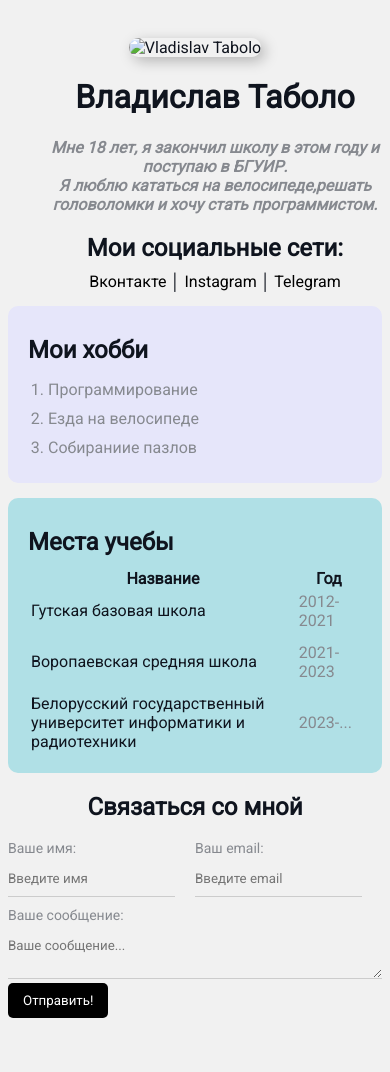
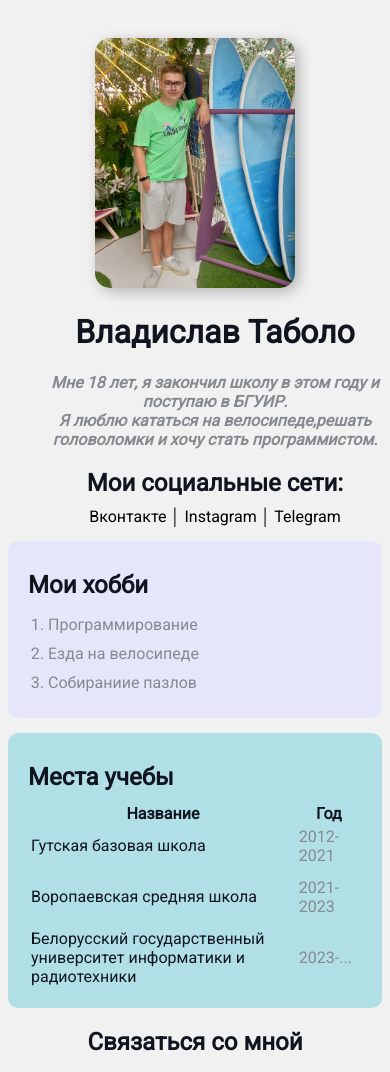
Before and after one commit to VladislavTabolo2005/VladislavTaboloResume, a plain HTML site: page index.html in a window 390 px wide. Shown: the top 1072 px of the page. Before the commit the page ends 1026 px from the top, so only its background shows below. Drawn offline with Linux system fonts and the light colour scheme.

Commit message:
Add files via upload
fix bugs:)

```diff
--- a/index.html
+++ b/index.html
@@ -11,7 +11,7 @@
 <body>
   <div class="container">
     <div class="info">
-    <img class="photo" src="/images/vlad.webp" alt="Vladislav Tabolo">
+    <img class="photo" src="vlad.webp" alt="Vladislav Tabolo">
     <div class="text-info">
    <h1>Владислав Таболо</h1>
    <p>Мне 18 лет, я закончил школу в этом году и поступаю в БГУИР</strong>.</p>
--- a/styles.css
+++ b/styles.css
@@ -125,3 +125,12 @@ body {
   margin-right: 20px;
   width: 50%;
  }
+ @media (max-width: 500px)
+ {
+  .form-row {
+    display: block;
+  }
+  .form-group {
+    margin-bottom: 10px;
+  }
+ }
```
Also changed, not shown: vlad.webp (added).
